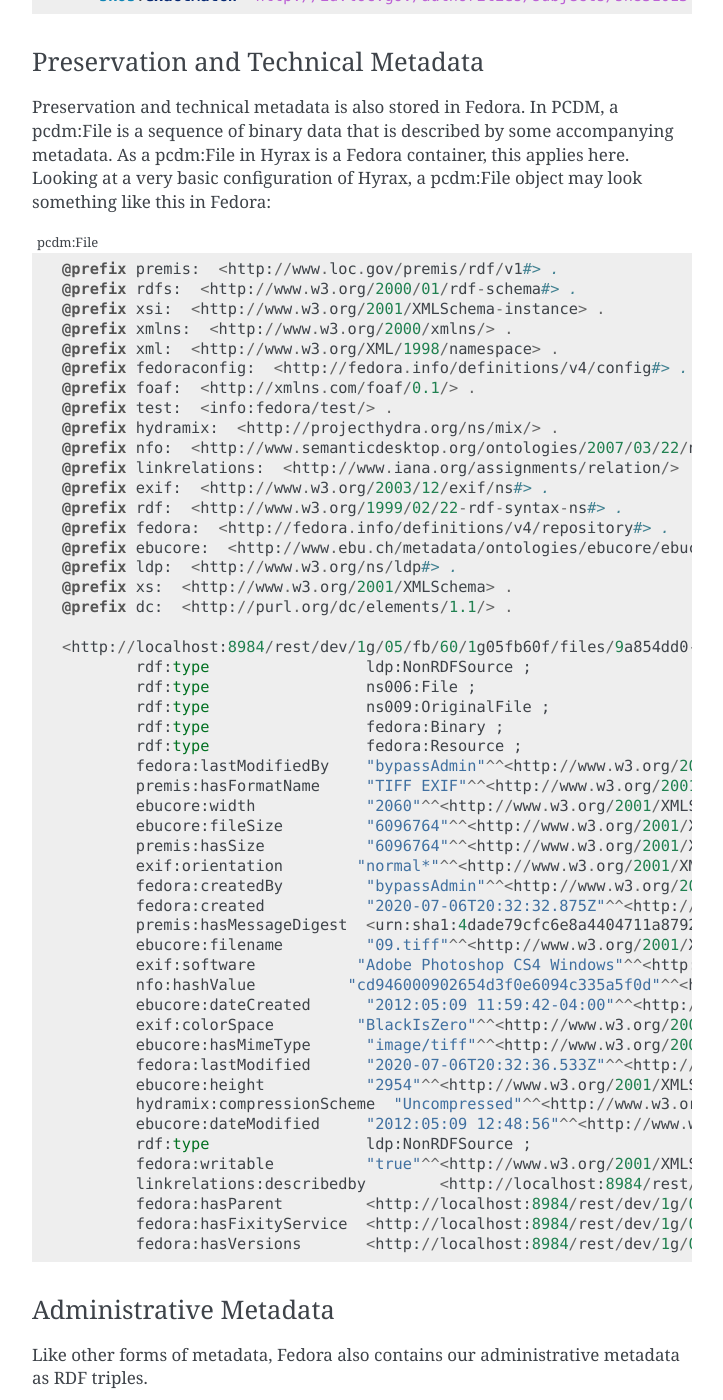
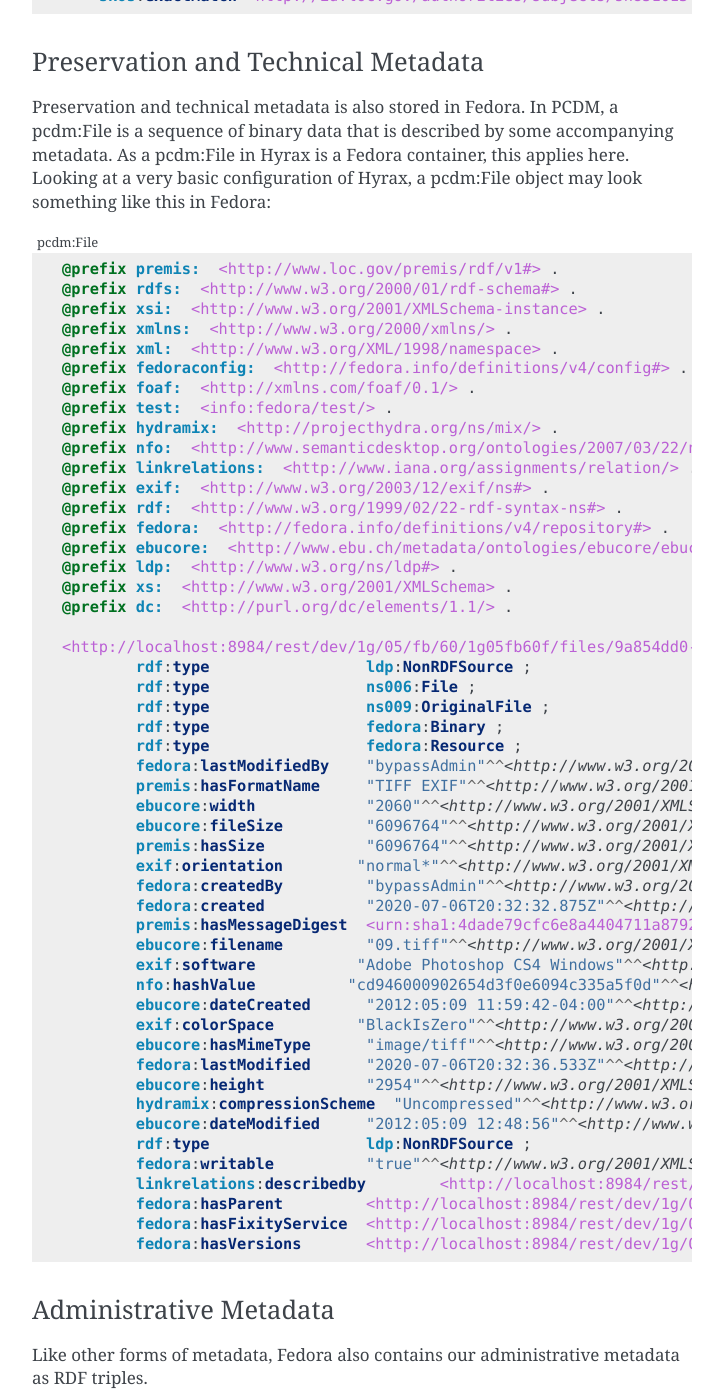
Before and after one commit to markpbaggett/utk_hyrax_review_docs, a Sphinx documentation site: the page built from docs/source/reference_materials/01_object_modelling_and_data_storage.rst, in a window 1280 px wide and 1400 px high, scrolled down 11139 px. Shown: the whole window, without its empty margins (388-1111 px from the left). Built offline with Sphinx 7.4.7, drawn with Linux system fonts in a browser that asks for light colours.

Commit message:
Fix broken :turtle: block.

```diff
--- a/docs/source/reference_materials/01_object_modelling_and_data_storage.rst
+++ b/docs/source/reference_materials/01_object_modelling_and_data_storage.rst
@@ -548,7 +548,7 @@ Preservation and technical metadata is also stored in Fedora. In PCDM, a pcdm:Fi
 described by some accompanying metadata. As a pcdm:File in Hyrax is a Fedora container, this applies here.  Looking at a
 very basic configuration of Hyrax, a pcdm:File object may look something like this in Fedora:
 
-.. code-block::
+.. code-block:: turtle
     :name: pcdm:File
     :caption: pcdm:File
 
```
